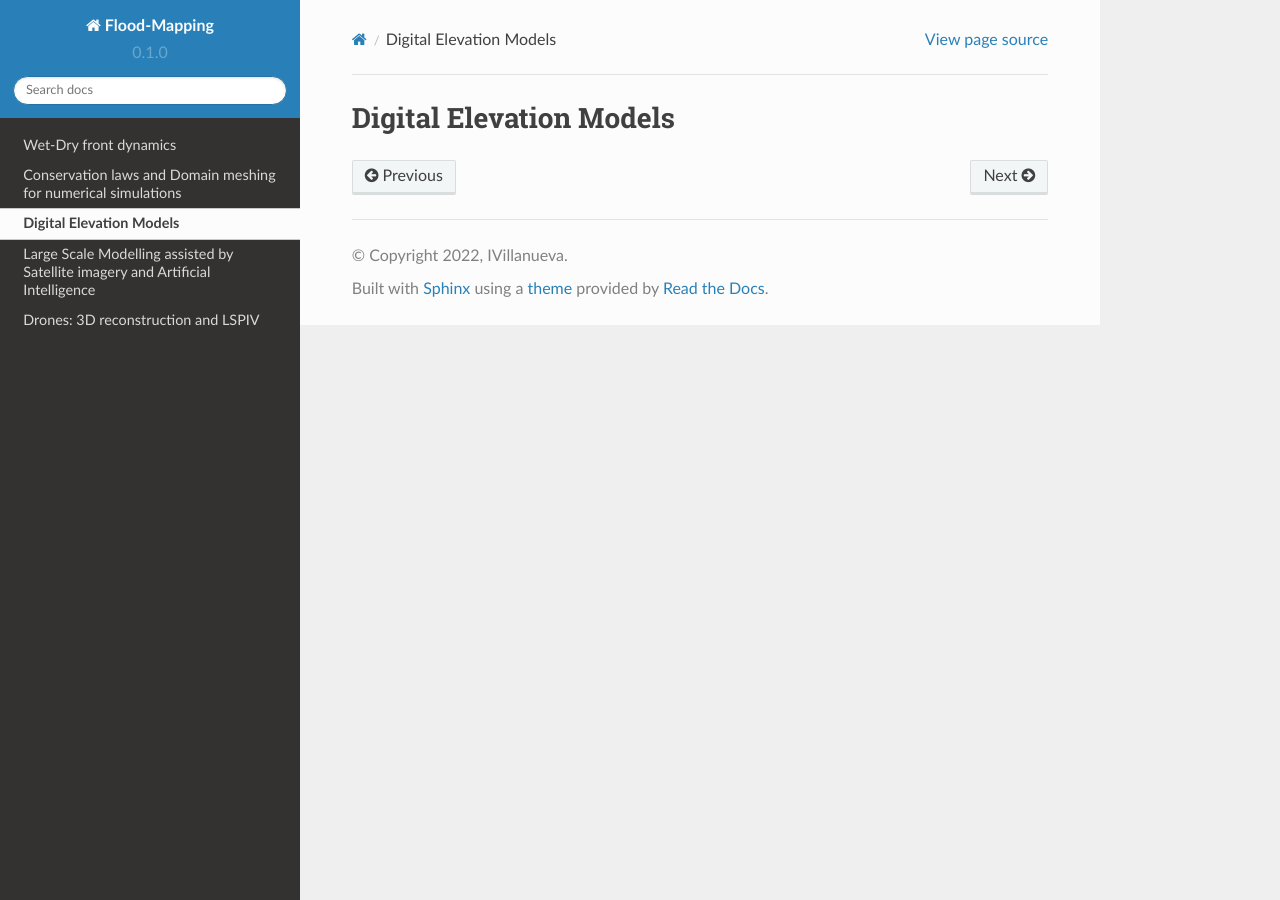
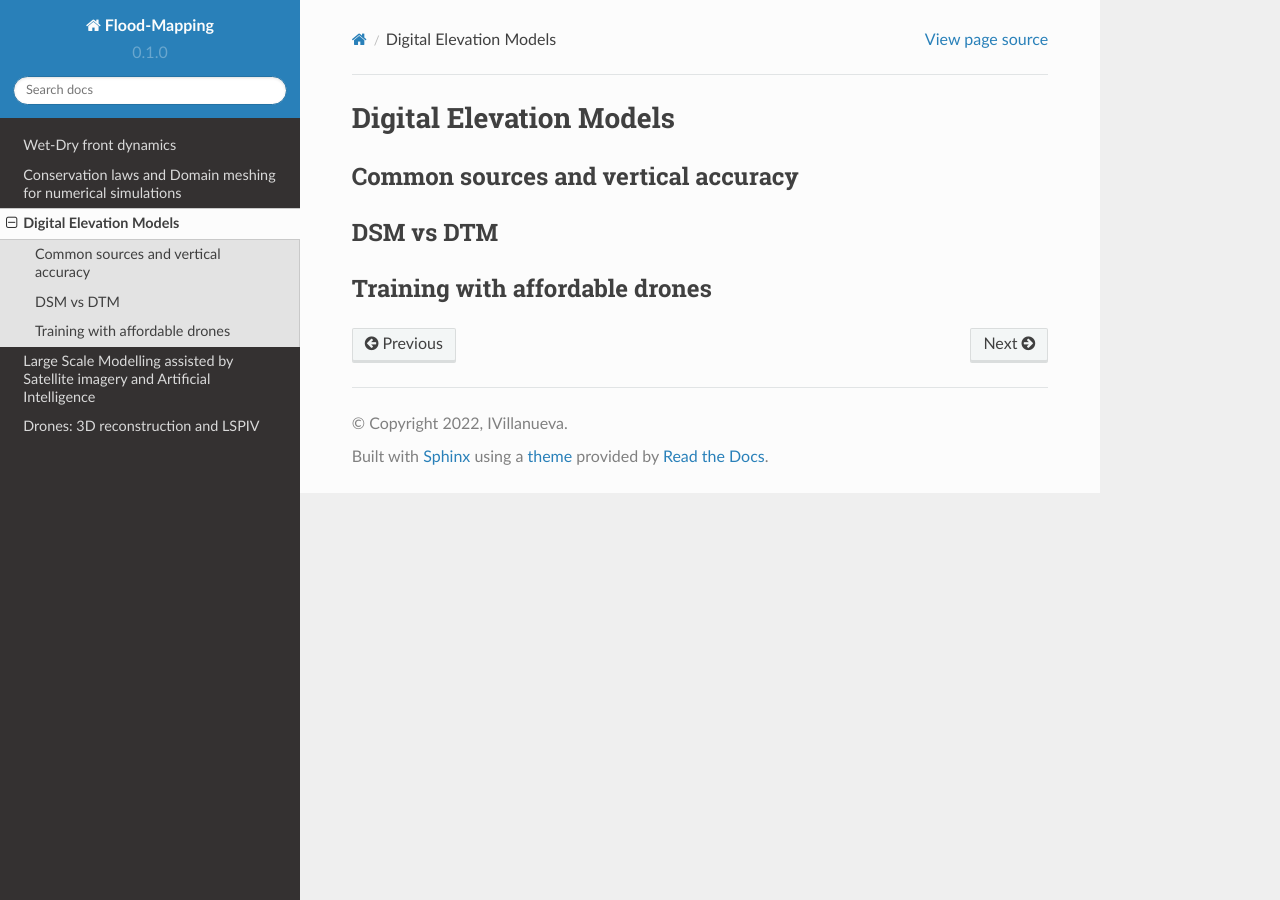
Before and after one commit to ivillamadrid/FloodMapping, a Sphinx documentation site: the page built from docs/source/dem.rst, in a window 1280 px wide. Built offline with Sphinx 7.4.7 and the Read the Docs theme 2.0.0, drawn with Linux system fonts in a browser that asks for light colours.

Commit message:
Update dem.rst

```diff
--- a/docs/source/dem.rst
+++ b/docs/source/dem.rst
@@ -1,2 +1,15 @@
 Digital Elevation Models
 ========================
+
+
+Common sources and vertical accuracy
+------------------------------------
+
+
+
+DSM vs DTM
+----------
+
+
+Training with affordable drones
+-------------------------------
```
